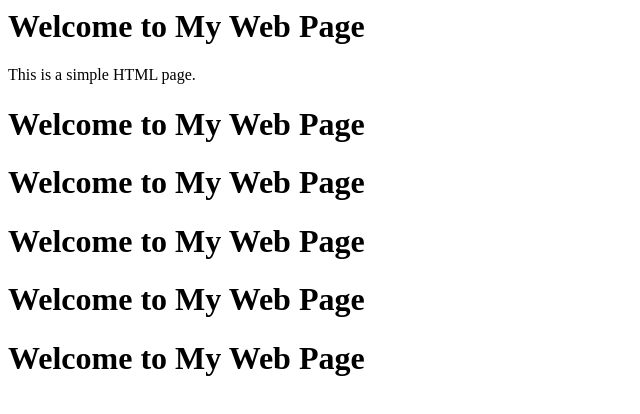
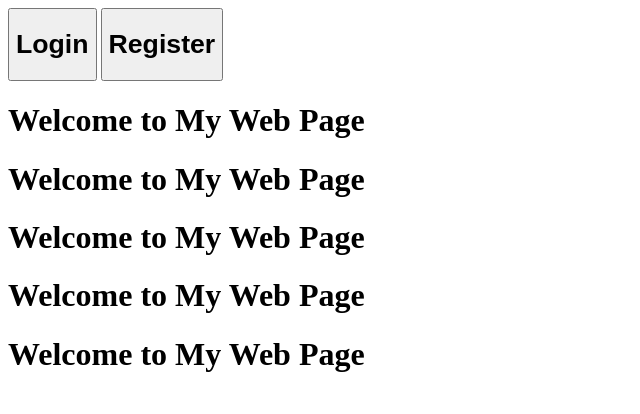
Before and after one commit to sparsh-kapil08/nodejs, a website: page frontend/index.html in a window 1280 px wide. Shown: the whole page, without its empty margins (0-640 px from the left). Drawn offline with Linux system fonts and the light colour scheme.

Commit message:
frontend change

```diff
--- a/frontend/index.html
+++ b/frontend/index.html
@@ -3,8 +3,9 @@
     <title>My Web Page</title>
 </head>
 <body>
-    <h1>Welcome to My Web Page</h1>
-    <p>This is a simple HTML page.</p>
+    <button><h1>Login</h1></button>
+    <button><h1>Register</h1></button>
+    <div id="login"></div>
     <script src="index.js"></script>
 </body>
 </html>
```
